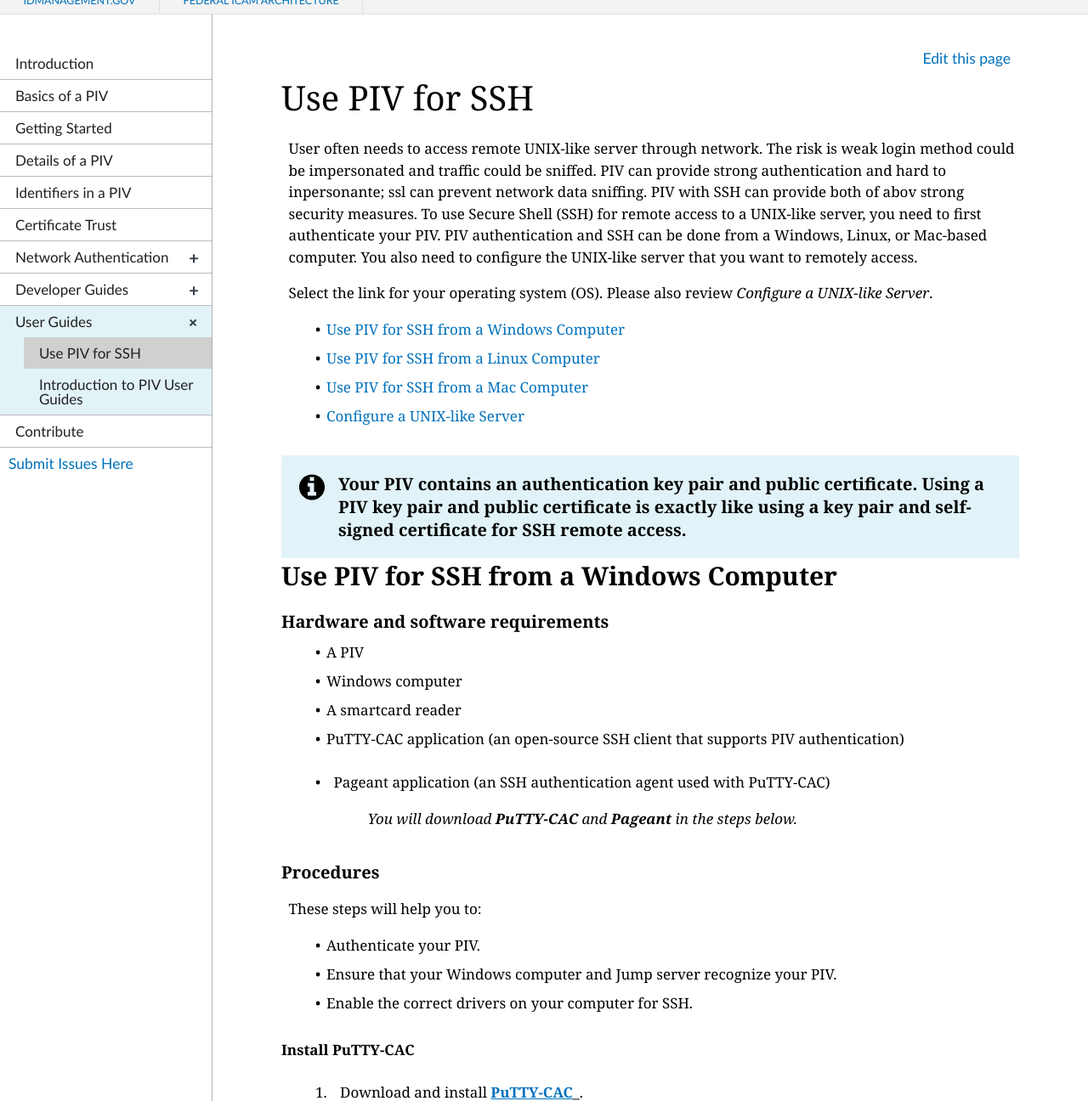
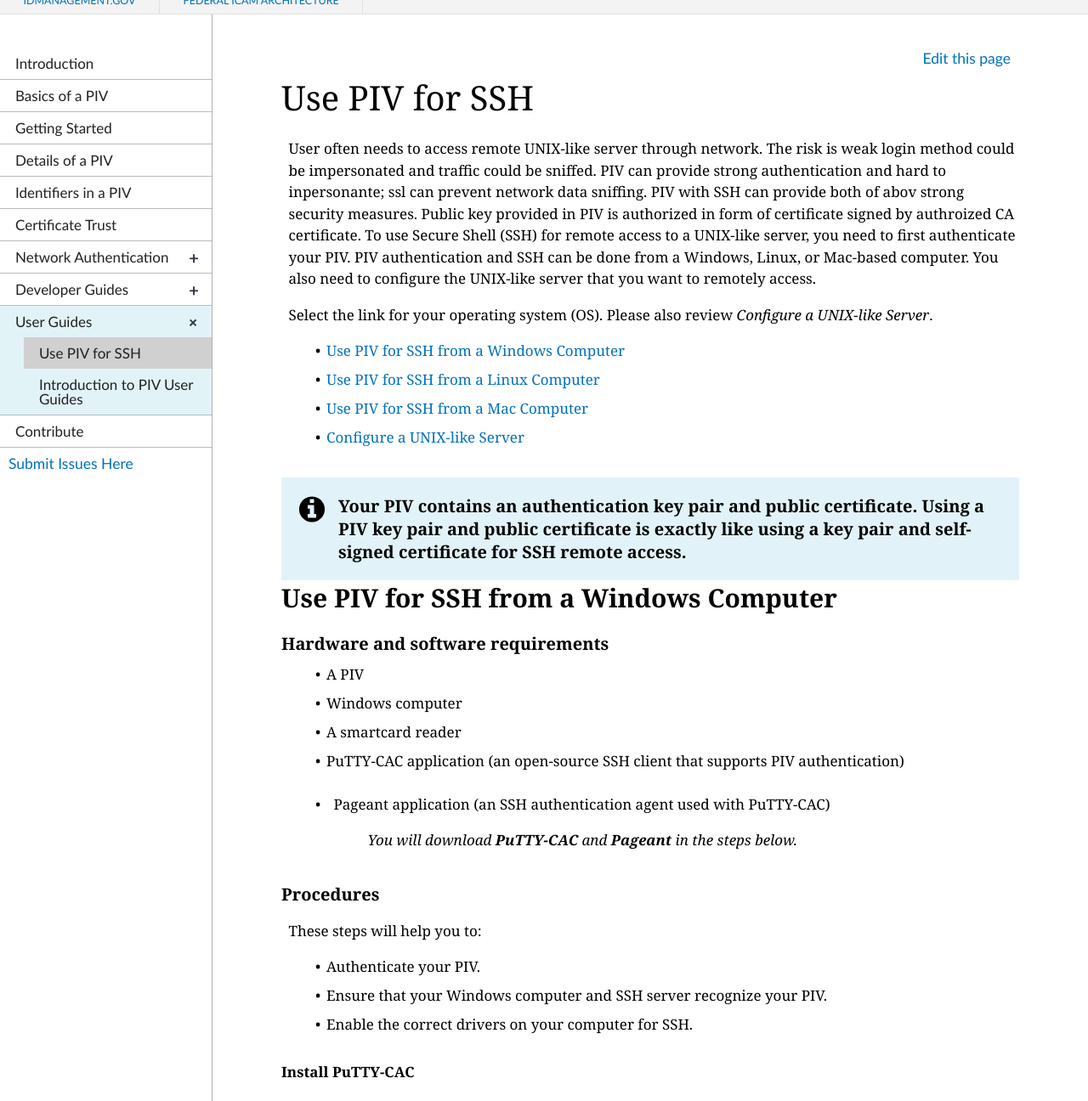
Before and after one commit to GSA/piv-guides, a Jekyll site: the page built from _userconfig/1_ssh.md, in a window 1280 px wide and 1400 px high, cut to the strip 104-1400 px from the top of the window. Shown: the whole strip at 85% size. Built offline with Jekyll 4.4.1, drawn with Linux system fonts in a browser that asks for light colours; nearby versions of some CDN libraries; some of the changed text lies outside the part shown.

Commit message:
Update 1_ssh.md

````diff
--- a/_userconfig/1_ssh.md
+++ b/_userconfig/1_ssh.md
@@ -5,7 +5,7 @@
 collection: userconfig
 ---
 
-User often needs to access remote UNIX-like server through network. The risk is weak login method could be impersonated and traffic could be sniffed. PIV can provide strong authentication and hard to inpersonante; ssl can prevent network data sniffing. PIV with SSH can provide both of abov strong security measures.
+User often needs to access remote UNIX-like server through network. The risk is weak login method could be impersonated and traffic could be sniffed. PIV can provide strong authentication and hard to inpersonante; ssl can prevent network data sniffing. PIV with SSH can provide both of abov strong security measures. Public key provided in PIV is authorized in form  of certificate signed by authroized CA certificate.
 To use Secure Shell (SSH) for remote access to a UNIX-like server, you need to first authenticate your PIV. PIV authentication and SSH can be done from a Windows, Linux, or Mac-based computer. You also need to configure the UNIX-like server that you want to remotely access.
 
 Select the link for your operating system (OS). Please also review _Configure a UNIX-like Server_.
@@ -34,7 +34,7 @@
 These steps will help you to:
 
   * Authenticate your PIV.
-  * Ensure that your Windows computer and Jump server recognize your PIV.
+  * Ensure that your Windows computer and SSH server recognize your PIV.
   * Enable the correct drivers on your computer for SSH.
 
 #### Install PuTTY-CAC
@@ -78,10 +78,10 @@
 
   1. Right-click on the **Pageant** icon from the Windows taskbar. Select **New Session** to launch **PuTTY**.
 
-     > _Use PuTTY to set up a new PIV login profile for a Jump server.
-     > To create new profiles for multiple Jump servers, repeat Steps 2-6 for each Jump server._
+     > _Use PuTTY to set up a new PIV login profile for a SSH server.
+     > To create new profiles for multiple SSH servers, repeat Steps 2-6 for each SSH server._
 
-  2. Enter the **IP address** of the Jump server in the **Host Name (or IP address)** textbox. (If you already have a profile for the Jump server, select it, and click on the **Load** button. Otherwise, follow Steps 3-6 to set up the profile.)
+  2. Enter the **IP address** of the SSH server in the **Host Name (or IP address)** textbox. (If you already have a profile for the SSH server, select it, and click on the **Load** button. Otherwise, follow Steps 3-6 to set up the profile.)
   3. Enter a session name into the **Saved Sessions** textbox.
   4. From the left **Category**: panel, select **Connection &gt; SSH &gt; CAPI**. Then, click on the checkbox for **Attempt "CAPI Certificate" (Key-only) auth (SSH-2)**.
   5. From within the **PuTTY Configuration** window, select **Connection &gt; SSH &gt; Auth**. Next, click on the checkboxes for **Allow agent forwarding** and **Allow attempted changes of username in SSH-2**.
@@ -94,10 +94,10 @@
      > _This automatically fills in the **Cert** and **SSH keystring** textboxes._
 
   2. Copy and paste the **SSH keystring**&nbsp;**_value_** (i.e., SSH key) into **Microsoft Notepad** and save it.
-  3. Provide your SSH key to the Jump server administrator and ask that it be added to your Jump server account.
+  3. Provide your SSH key to the SSH server administrator and ask that it be added to your SSH server account.
 
-     > _Once the Jump server account has been set up with your SSH key, you can use your PIV to log in.
-     > For other Jump servers, submit a service ticket to the administrator and include the IP address of the Jump server you are using, your account name, and your PIV's SSH key._
+     > _Once the SSH server account has been set up with your SSH key, you can use your PIV to log in.
+     > For other SSH servers, submit a service ticket to the administrator and include the IP address of the SSH server you are using, your account name, and your PIV's SSH key._
 
 #### Verify your PuTTY login and proceed with SSH
 
@@ -132,7 +132,7 @@
         ```
 			ssh-keygen -D /usr/lib64/opensc-pkcs11.so > mykey.pub
         ```
-  3. Submit the file with your public SSH key to the Jump server administrator.
+  3. Submit the file with your public SSH key to the SSH server administrator.
 
 #### Log in via SSH
 
@@ -167,7 +167,7 @@
 #### Obtain and save public key from PIV card
 
   1. Insert your **PIV** into your computer's smartcard reader.
-  2. Use the following command to save the **user's public SSH key** to a file and submit it to Jump server administrator.
+  2. Use the following command to save the **user's public SSH key** to a file and submit it to SSH server administrator.
 
         ```
 			ssh-keygen -D /Library/OpenSC/lib/pkcs11/opensc-pkcs11.so > mykey.pub
````
